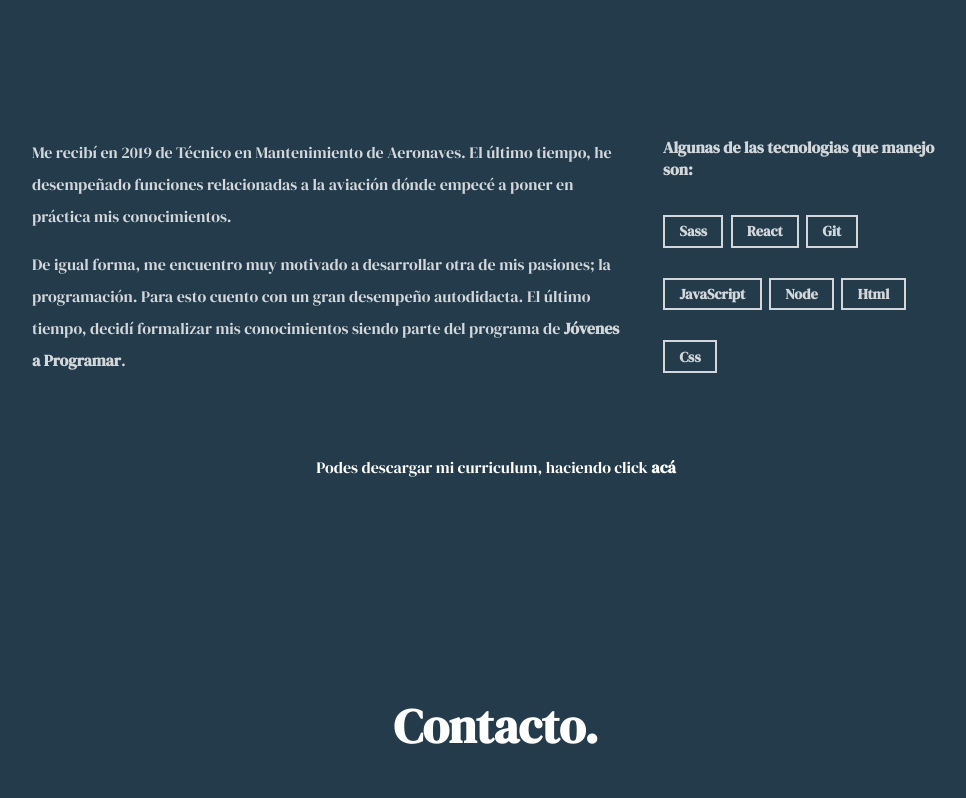
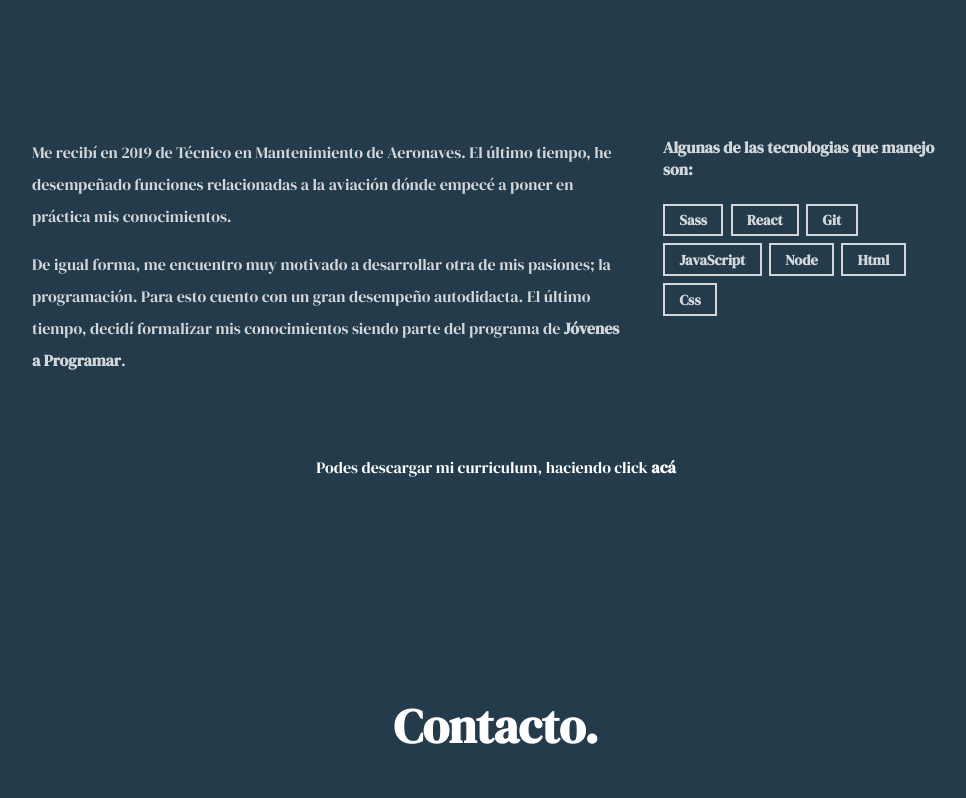
Before and after one commit to viejocadillac/Portfolio, a React (Create React App) app: page / in a window 1280 px wide. Shown: the part 2142-2940 px from the top of the page, without its empty margins (144-1110 px from the left). Built offline with nearby package versions, Linux system fonts and the light colour scheme.

Commit message:
Refactorizacion

```diff
--- a/src/sections/SobreMi.jsx
+++ b/src/sections/SobreMi.jsx
@@ -46,17 +46,17 @@ const SobreMi = ({
                 </Fade>
               </div>
 
-              <div className="right">
-                <p>Algunas de las tecnologias que manejo son:</p>
-                <div className="tecnologias">
-                  <span className="tecnologia">Sass</span>
-                  <span className="tecnologia">React</span>
-                  <span className="tecnologia">Git</span>
-                  <span className="tecnologia">JavaScript</span>
-                  <span className="tecnologia">Node</span>
-                  <span className="tecnologia">Html</span>
-                  <span className="tecnologia">Css</span>
-                </div>
+              <div className="tecnologias">
+                <p className="tecnologias--titulo">Algunas de las tecnologias que manejo son:</p>
+                <ul className="tecnologias--list">
+                  <li className="tecnologias--item">Sass</li>
+                  <li className="tecnologias--item">React</li>
+                  <li className="tecnologias--item">Git</li>
+                  <li className="tecnologias--item">JavaScript</li>
+                  <li className="tecnologias--item">Node</li>
+                  <li className="tecnologias--item">Html</li>
+                  <li className="tecnologias--item">Css</li>
+                </ul>
               </div>
 
             </div>
@@ -92,7 +92,45 @@ padding-bottom: 8rem;
   flex-grow: 1;
   width: 66%;
   flex-shrink: 1;
+}
 
+.tecnologias {
+  display: flex;
+  flex-direction:column;
+  width: 30%;
+  min-width: 200px;
+  flex-grow: 1;
+
+  &--titulo {
+      margin: 0;
+      margin-top: 2rem;
+      font-weight: 600;
+
+      @media screen and (min-width: 670px) {
+        margin-top: 0;
+      }
+  }
+
+  &--list {
+    padding: 0;
+    margin-top: 1.5rem;
+    display: flex;
+    flex-wrap: wrap;
+    width: 100%;
+  }
+
+  &--item {
+    list-style: none;
+    border: 2px solid ${({ theme }) => theme.colors.textoPortada};
+    font-size: 0.9em;
+    font-weight: 600;
+    margin: 0.5em;
+    margin-left: 0;
+    margin-top: 0;
+    padding: 0.3em 1em;
+    text-align:center;
+    color: ${({ theme }) => theme.colors.textoPortada};
+  }
 }
 
 .download-curriculum {
@@ -169,67 +207,17 @@ padding-bottom: 8rem;
           margin: 0;
           padding-right: 2rem;
           margin-bottom: 1em;
-
         }
 
         a {
-
           font-weight: 700;
           color: ${({ theme }) => theme.colors.textoPortada};
         }
       }
 
-      .right {
-
-        display: flex;
-        align-items:center;
-        flex-direction:column;
-        width: 30%;
-        min-width: 200px;
-        flex-grow: 1;
 
 
 
-
-
-        p {
-           margin: 0;
-           font-weight: 600;
-        }
-
-        div {
-
-          display: flex;
-          flex-wrap: wrap;
-
-
-        }
-      }
-
-      .tecnologias {
-        margin-top: 1.5rem;
-        display: flex;
-        flex-wrap: wrap;
-        width: 100%;
-
-
-        .tecnologia {
-
-          border: 2px solid ${({ theme }) => theme.colors.textoPortada};
-          font-size: 0.9em;
-
-          font-weight: 600;
-          margin: 0.5em;
-          margin-left: 0;
-          margin-top: 0;
-          padding: 0.3em 1em;
-
-          text-align:center;
-          color: ${({ theme }) => theme.colors.textoPortada};
-
-
-        }
-      }
   }
 
 `;
```
